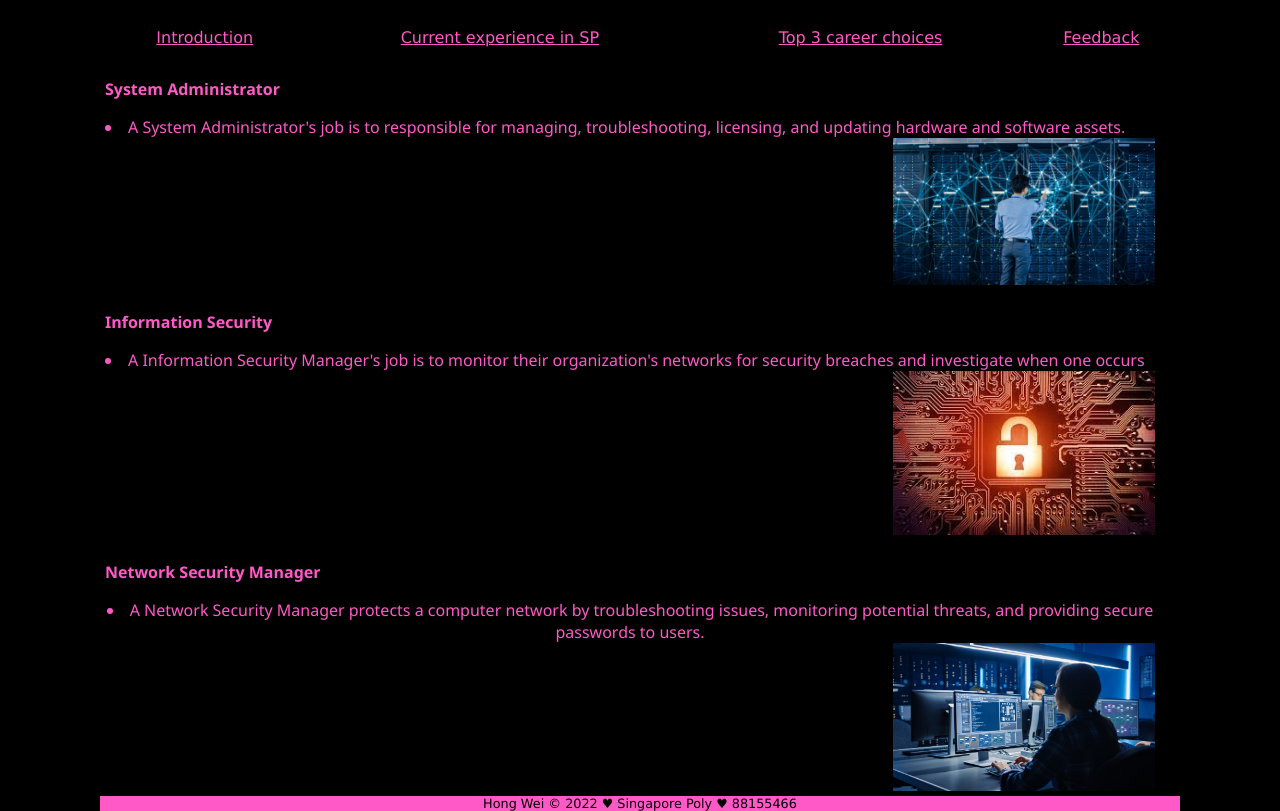
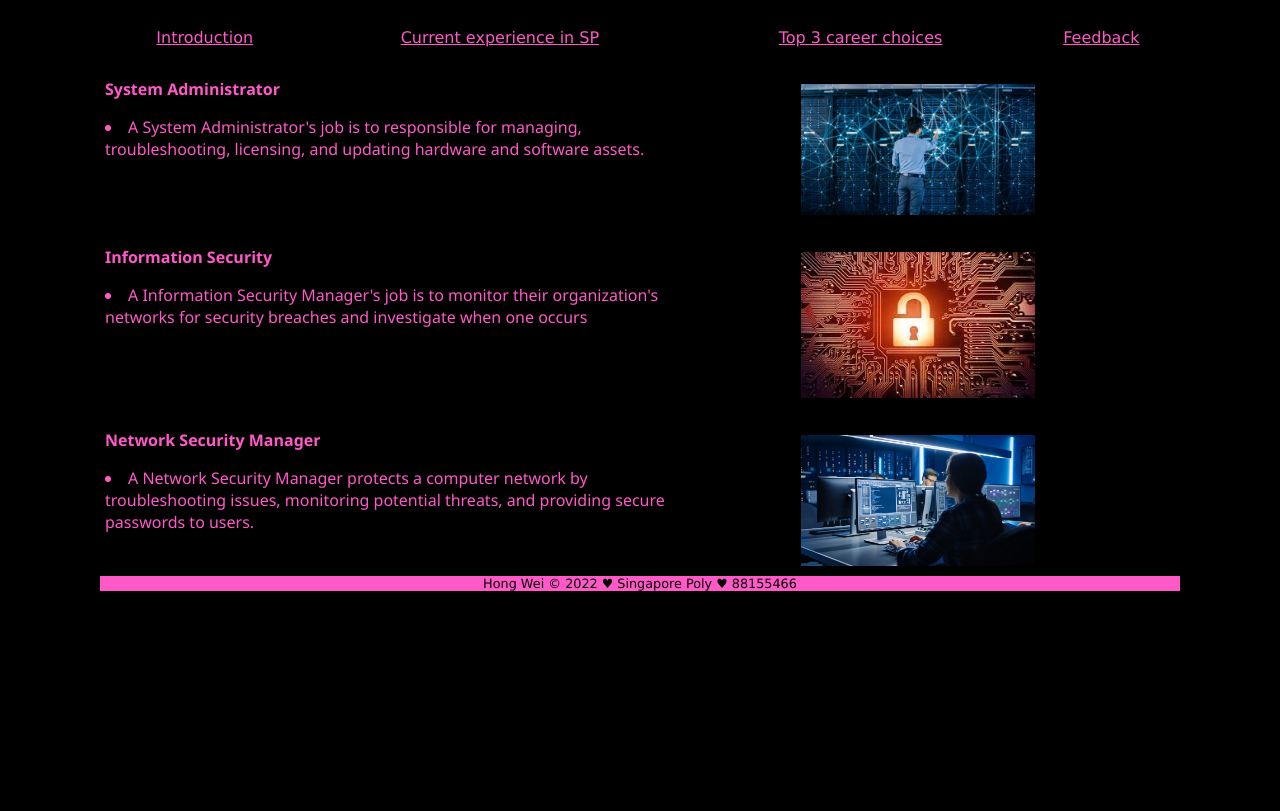
Before and after one commit to TheOneFluffer/CA1-again, a plain HTML site: page Top3.html in a window 1280 px wide. Shown: the part 62-873 px from the top of the page. After the commit the page ends 800 px from the top, so only its background shows below. Drawn offline with Linux system fonts and the light colour scheme.

Commit message:
Agege
again

```diff
--- a/Top3.css
+++ b/Top3.css
@@ -2,7 +2,6 @@
 
 li{
     float: left;
-    text-align: center;
     padding: auto;
 }
 
@@ -11,41 +10,25 @@ body {
     max-width: 1080px;
     display: block;
     width: 100%;
-    max-width: 1080px;
     height: 30px;
     margin: auto;
 }
 
 .Top3-container {
+    align-content: start;
     display: grid;
-    grid-template-columns: auto auto auto;
+    grid-template-columns: auto auto;
     gap: 10px;
-    color: #ff59c7;
-    background-color: #000000;
     padding: 5px;
-}
-
-.SysAdmin {
-    grid-column-start: 2;
-    grid-column-end: 1;
     color: #ff59c7;
     font-family:'Segoe UI', Tahoma, Geneva, Verdana, sans-serif;
 }
 
+.Top3-img {
+    width: 50%;
+    margin-left: 20%;
+}
 
 p{
     float: left;
 }
-.CyberSec {
-    grid-column-start: 1;
-    grid-column-end: 2;
-    color: #ff59c7;
-    font-family:'Segoe UI', Tahoma, Geneva, Verdana, sans-serif;
-}
-
-.NetSec {
-    grid-column-start: 1;
-    grid-column-end: 2;
-    color: #ff59c7;
-    font-family:'Segoe UI', Tahoma, Geneva, Verdana, sans-serif;
-}
--- a/Top3.html
+++ b/Top3.html
@@ -19,26 +19,41 @@
 </header>
 
 <body>
+    <!--mama div (declare here)-->
     <div class="Top3-container">
-        <div class="SysAdmin">
+        <!--1st row, 1st col-->
+        <div>
             <p><b>System Administrator</b></p>
             <br>
             <li>A System Administrator's job is to responsible for managing, troubleshooting, licensing, and updating hardware and software assets.</li>
-            <img src="Sysadmin.jpg" alt="Sysadmin" style="width: 25%; float: right"></li><!--Source: https://www.istockphoto.com/photos/system-administrator-->
         </div>
-
-        <div class="CyberSec">
+        <!--1st row, 2nd col-->
+        <div>
+            <br>
+            <img src="Sysadmin.jpg" class="Top3-img" alt="Sysadmin"><!--Source: https://www.istockphoto.com/photos/system-administrator-->
+        </div>
+        <!--2nd row, 1st col-->
+        <div>
             <p><b>Information Security</b></p>
             <br>
             <li>A Information Security Manager's job is to monitor their organization's networks for security breaches and investigate when one occurs</li>
-            <img src="CyberSec.jpg" alt="CyberSec" style="width:25%; float: right"></li><!--Source: https://sectigostore.com/blog/the-top-7-information-security-threats-how-to-mitigate-them/-->
+        </div>
+         <!--2nd row, 2nd col-->
+        <div>
+            <br>
+            <img src="CyberSec.jpg" class="Top3-img" alt="CyberSec"><!--Source: https://sectigostore.com/blog/the-top-7-information-security-threats-how-to-mitigate-them/-->
         </div>
 
-        <div class="NetSec">
+        <!--3rd row, 1st col-->
+        <div>
             <p><b>Network Security Manager</b></p>
             <br>
             <li>A Network Security Manager protects a computer network by troubleshooting issues, monitoring potential threats, and providing secure passwords to users.</li>
-            <img src="Wires.jpg" alt="Network Security" style="width:25%; float: right"></li><!--Source: https://www.titania.com/about-us/news-media/network-segmentation-is-key-to-improving-data-security/-->
+        </div>
+        <!--3rd row, 2nd col-->
+        <div>
+            <br>
+            <img src="Wires.jpg" class="Top3-img" alt="Network Security"><!--Source: https://www.titania.com/about-us/news-media/network-segmentation-is-key-to-improving-data-security/-->
         </div>
     </div>
 </body>
```
Also changed, not shown: CurrentEx.css (+15 -17 lines), CurrentEx.html (+2 -3 lines).
